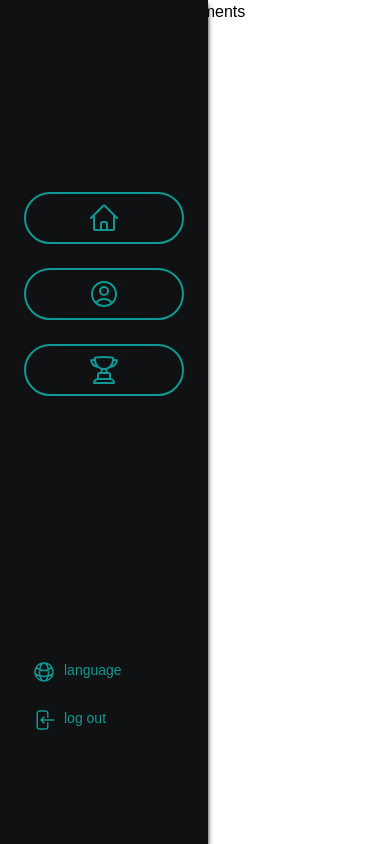
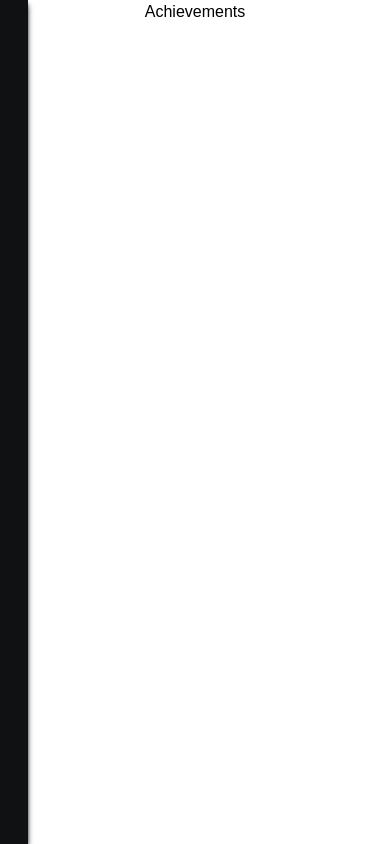
Before and after one commit to g-120902/web-app, a Next.js app: page /en/achievements in a window 390 px wide. Built offline with nearby package versions, Linux system fonts and the light colour scheme.

Commit message:
added responsiveness

```diff
--- a/src/components/SideBar/LanguageSwitcher.tsx
+++ b/src/components/SideBar/LanguageSwitcher.tsx
@@ -10,7 +10,7 @@ import { GlobeAltIcon, ArrowDownRightIcon } from "@heroicons/react/24/outline";
 function LanguageBox({ lang, onClick }: { lang: Locale | undefined; onClick?: () => void }) {
     return (
         <div
-            className='flex justify-center text-sm hover:text-bubblegum underline p-2 h-6 text-center select-none hover:underline bg-skin-highlight rounded-xl px-2'
+            className='flex justify-center md:text-sm text-xs hover:text-bubblegum underline py-2 h-6 text-center select-none hover:underline md:px-2'
             onClick={onClick}>
                 <ArrowDownRightIcon className='h-4 w-4'/>
             {lang !== undefined ? localeNames[lang] : 'N/A'}
@@ -36,12 +36,12 @@ function LanguageSwitcher() {
     return (
         <div className='bg-transparent w-fit flex flex-col z-10 my-auto cursor-pointer text-neon '>
             <div
-                className={'flex ml-2 text-sm  gap-2 hover:text-bubblegum'}
+                className={'flex md:ml-2 md:text-sm text-xs gap-2 hover:text-bubblegum'}
                 onClick={open}>
-                <GlobeAltIcon className='h-6 w-6' />
+                <GlobeAltIcon className='md:h-6 md:w-6 h-4 w-4' />
                 {t("language")}
             </div>
-            <div className={selected ? 'ml-4 rounded-md bg-skin-primary flex flex-col' : 'hidden'}>
+            <div className={selected ? 'md:ml-4 ml-1 rounded-md bg-skin-primary flex flex-col' : 'hidden'}>
 
                 {locales.map((locale) => (
                     <div key={locale} onClick={() => handleTranslate(locale)}>
--- a/src/components/SideBar/index.tsx
+++ b/src/components/SideBar/index.tsx
@@ -1,7 +1,7 @@
-'use client'
+'use client';
 
-import { motion } from 'framer-motion';
-import { HomeIcon, UserCircleIcon, ArrowLeftEndOnRectangleIcon, TrophyIcon } from '@heroicons/react/24/outline';
+import { motion, PanInfo } from 'framer-motion';
+import { HomeIcon, UserCircleIcon, ArrowLeftOnRectangleIcon, TrophyIcon } from '@heroicons/react/24/outline';
 import { useMediaQuery } from 'react-responsive';
 import { useEffect, useState } from 'react';
 import SidebarItem from './SideBarItem';
@@ -14,41 +14,78 @@ import LanguageSwitcher from './LanguageSwitcher';
 export default function SideBar(): JSX.Element {
     const isLargeScreen = useMediaQuery({ query: '(min-width: 768px)' });
     const [isHovered, setIsHovered] = useState(false);
-    const [isLoggedIn, setIsLoggedIn] = useState("login")
+    const [isExpanded, setIsExpanded] = useState(false);
+    const [dragging, setDragging] = useState(false);
+    const [isLoggedIn, setIsLoggedIn] = useState('login');
+    const [width, setWidth] = useState(28);
 
     const handleHovered = () => {
         setIsHovered(!isHovered);
     };
-    const logOut = () => {
-        removeData('login')
-        setIsLoggedIn("login");
+
+    const handleExpand = () => {
+        setWidth(28)
+        setDragging(false)
+        setIsExpanded(true);
+    };
+    const handleRetract = () => {
+        setWidth(28)
+        setDragging(false)
+        setIsExpanded(false);
     };
 
-    const t = useTranslations("side-bar")
+    const handleDrag = (event: MouseEvent | TouchEvent | PointerEvent, info: PanInfo) => {
+        setDragging(true)
+        const newWidth = Math.min(Math.max(28, info.point.x), 200);
+        setWidth(newWidth);
+    };
+
+    const logOut = () => {
+        removeData('login');
+        setIsLoggedIn('login');
+    };
+
+    const t = useTranslations('side-bar');
+
     useEffect(() => {
-
-        if (CheckLogin()) {
-            setIsLoggedIn("profile")
-        }
-        else {
-            setIsLoggedIn("login")
+        if (global.CheckLogin()) {
+            setIsLoggedIn('profile');
+        } else {
+            setIsLoggedIn('login');
         }
     }, []);
+    useEffect(() => {
+        document.addEventListener('mousedown', handleRetract);
 
+        return () => {
+            document.removeEventListener('mousedown', handleRetract);
+        };
+    },);
     return (
         <>
             <motion.div
-                className="absolute top-0 left-0 h-full w-fit bg-white shadow-md shadow-black z-50 select-none"
-                animate={isHovered ? { minWidth: "13rem" } : {}}
+                className="absolute top-0 left-0 h-full w-fit shadow-md shadow-black z-50 select-none flex bg-base-gray"
+                animate={isHovered && isLargeScreen ? { minWidth: '13rem' } : {}}
+                style={dragging ?{ left: `${-width}px` } :{}}
                 onHoverStart={handleHovered}
                 onHoverEnd={handleHovered}
+                onBlur={handleExpand}
             >
-                <div className="bg-base-gray w-full h-full py-48 flex flex-col px-6 gap-6">
-                    <Link href={"/"}>
-
+                <motion.div
+                    className={`bg-base-gray h-full sm:hidden ${isExpanded ? 'hidden' : ''}`}
+                    style={{ width: `${width}px` }}
+                    onDrag={handleDrag}
+                    onDragEnd={handleExpand}
+                    drag={"x"}
+                    dragConstraints={{ left: 0, right: 0 }}
+                ></motion.div>
+                <div
+                    className={`bg-base-gray w-full h-full py-48 sm:flex flex-col px-6 gap-6 ${isExpanded ? 'flex' : 'hidden'}`}
+                >
+                    <Link href="/">
                         <SidebarItem
-                            icon={<HomeIcon className="h-8 w-8" />}
-                            text={t("home")}
+                            icon={<HomeIcon className="md:h-8 md:w-8 h-5 w-5" />}
+                            text={t('home')}
                             isHovered={isHovered}
                             isLargeScreen={isLargeScreen}
                         />
@@ -56,29 +93,29 @@ export default function SideBar(): JSX.Element {
 
                     <Link href={isLoggedIn}>
                         <SidebarItem
-                            icon={<UserCircleIcon className="h-8 w-8" />}
+                            icon={<UserCircleIcon className="md:h-8 md:w-8 h-5 w-5" />}
                             text={t(isLoggedIn)}
                             isHovered={isHovered}
                             isLargeScreen={isLargeScreen}
                         />
                     </Link>
-                    <Link href={"/achievements"}>
+                    <Link href="/achievements">
                         <SidebarItem
-                            icon={<TrophyIcon className="h-8 w-8" />}
-                            text={t("achievements")}
+                            icon={<TrophyIcon className="md:h-8 md:w-8 h-5 w-5" />}
+                            text={t('achievements')}
                             isHovered={isHovered}
                             isLargeScreen={isLargeScreen}
                         />
                     </Link>
-                    <div className='mt-60'>
-                    <LanguageSwitcher />
-
+                    <div className="mt-60">
+                        <LanguageSwitcher />
                     </div>
                     <div
-                        className='whitespace-nowrap flex gap-2 text-sm text-neon hover:text-bubblegum cursor-pointer ml-2'
-                        onClick={logOut}>
-                        <ArrowLeftEndOnRectangleIcon className="h-6 w-6" />
-                        {t("logout")}
+                        className="whitespace-nowrap flex gap-2 md:text-sm text-xs text-neon hover:text-bubblegum cursor-pointer md:ml-2"
+                        onClick={logOut}
+                    >
+                        <ArrowLeftOnRectangleIcon className="md:h-6 md:w-6 h-4 w-4" />
+                        {t('logout')}
                     </div>
                 </div>
             </motion.div>
```
